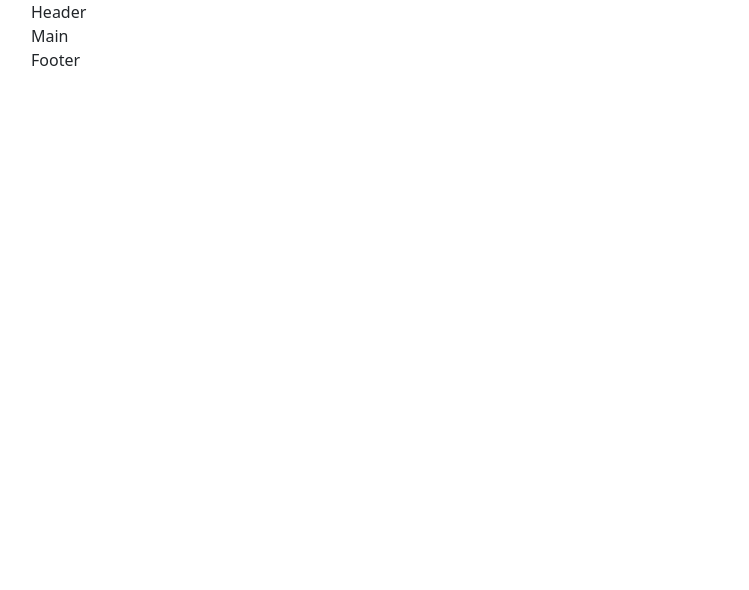
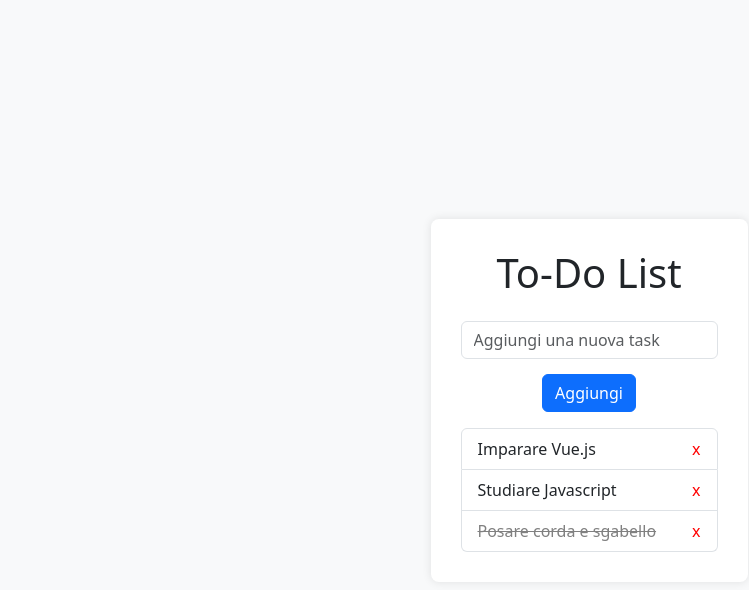
Before and after one commit to SalvatoreC94/vue-todolist, a plain HTML site: page index.html in a window 1280 px wide. Shown: the whole page, without its empty margins (51-800 px from the left). Drawn offline with nearby package versions, Linux system fonts and the light colour scheme.

Commit message:
corretto errori

```diff
--- a/css/style.css
+++ b/css/style.css
@@ -8,6 +8,34 @@ Reset
     box-sizing: border-box;
 }
 
+body,
 html {
-    font-family: Arial, Helvetica, sans-serif;
+    height: 100%;
+    margin: 0;
+    display: flex;
+    justify-content: center;
+    align-items: center;
+    background-color: #f8f9fa;
 }
+
+.container {
+    background-color: #ffffff;
+    padding: 30px;
+    border-radius: 8px;
+    box-shadow: 0 0 10px rgba(0, 0, 0, 0.1);
+}
+
+.done {
+    text-decoration: line-through;
+    color: gray;
+}
+
+.remove {
+    color: red;
+    cursor: pointer;
+}
+
+input,
+button {
+    margin-bottom: 15px;
+}
--- a/index.html
+++ b/index.html
@@ -4,50 +4,34 @@
 <head>
     <meta charset="UTF-8">
     <meta name="viewport" content="width=device-width, initial-scale=1.0">
-    <title>Template-HTML-CSS-JS</title>
-    <!-- link CSS -->
-    <link rel="stylesheet" href="css/style.css">
+    <title>Vue To Do List</title>
     <!-- link Bootstrap -->
     <link href="https://cdn.jsdelivr.net/npm/bootstrap@5.3.3/dist/css/bootstrap.min.css" rel="stylesheet"
         integrity="sha384-QWTKZyjpPEjISv5WaRU9OFeRpok6YctnYmDr5pNlyT2bRjXh0JMhjY6hW+ALEwIH" crossorigin="anonymous">
-
+    <!-- link CSS -->
+    <link rel="stylesheet" href="css/style.css">
 </head>
 
 <body>
-    <header>
-        <div class="container">
-            <div class="row">
-                <div class="col">
-                    Header
-                </div>
-            </div>
+
+    <div id="app" class="container text-center">
+        <h1 class="mb-4">To-Do List</h1>
+
+        <div class="form-group">
+            <input v-model="newTodo" @keyup.enter="addTodo" type="text" class="form-control"
+                placeholder="Aggiungi una nuova task">
         </div>
-    </header>
 
-    <main>
-        <div class="container">
-            <div class="row">
-                <div class="col">
-                    Main
-                </div>
-            </div>
-        </div>
-    </main>
+        <button @click="addTodo" class="btn btn-primary mb-3">Aggiungi</button>
 
-
-    <footer>
-        <div class="container">
-            <div class="row">
-                <div class="col">
-                    Footer
-                </div>
-            </div>
-        </div>
-    </footer>
-
-
-
-
+        <ul class="list-group">
+            <li v-for="(todo, index) in todos" :key="index"
+                class="list-group-item d-flex justify-content-between align-items-center">
+                <span :class="{ done: todo.done }" @click="toggleDone(todo)">{{ todo.text }}</span>
+                <span class="remove" @click="removeTodo(index)">x</span>
+            </li>
+        </ul>
+    </div>
 
     <!-- Link Bootstrap js -->
     <script src="https://cdn.jsdelivr.net/npm/bootstrap@5.3.3/dist/js/bootstrap.bundle.min.js"
--- a/js/script.js
+++ b/js/script.js
@@ -1 +1,33 @@
-console.log('Js Cololegato')
+const { createApp } = Vue;
+
+createApp({
+    data() {
+        return {
+            newTodo: '',
+            todos: [      // Lista di todo con oggetti
+                { text: 'Imparare Vue.js', done: false },
+                { text: 'Studiare Javascript', done: false },
+                { text: 'Posare corda e sgabello', done: true }
+            ]
+        };
+    },
+    methods: {
+        addTodo() {
+            // Verifica se il campo di input non è vuoto
+            if (this.newTodo.trim() !== '') {
+                // Aggiunge un nuovo todo all'array todos
+                this.todos.push({ text: this.newTodo.trim(), done: false });
+                // Resetta il campo di input
+                this.newTodo = '';
+            }
+        },
+        removeTodo(index) {
+            // Rimuove il todo all'indice specificato
+            this.todos.splice(index, 1);
+        },
+        toggleDone(todo) {
+            // Inverte lo stato di completamento del todo
+            todo.done = !todo.done;
+        }
+    }
+}).mount('#app');
```
Also changed, not shown: 1 other file.
